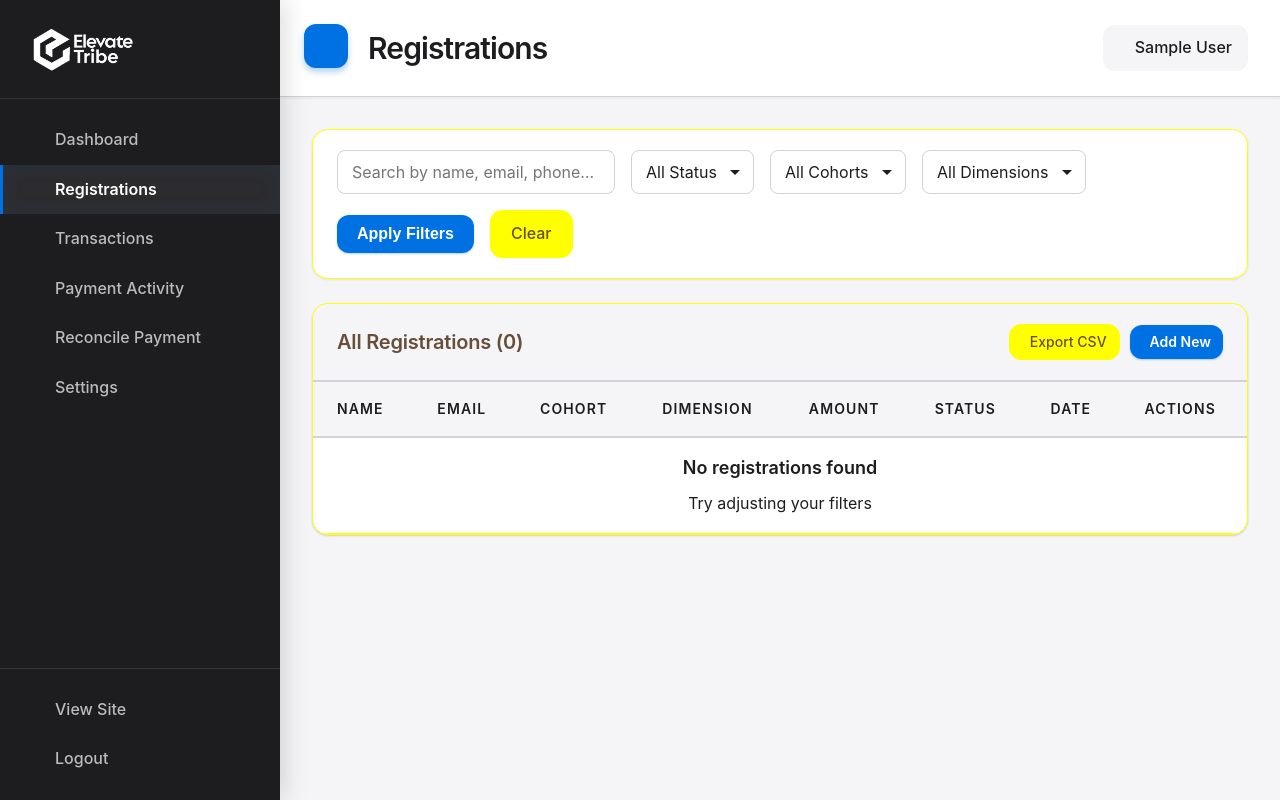
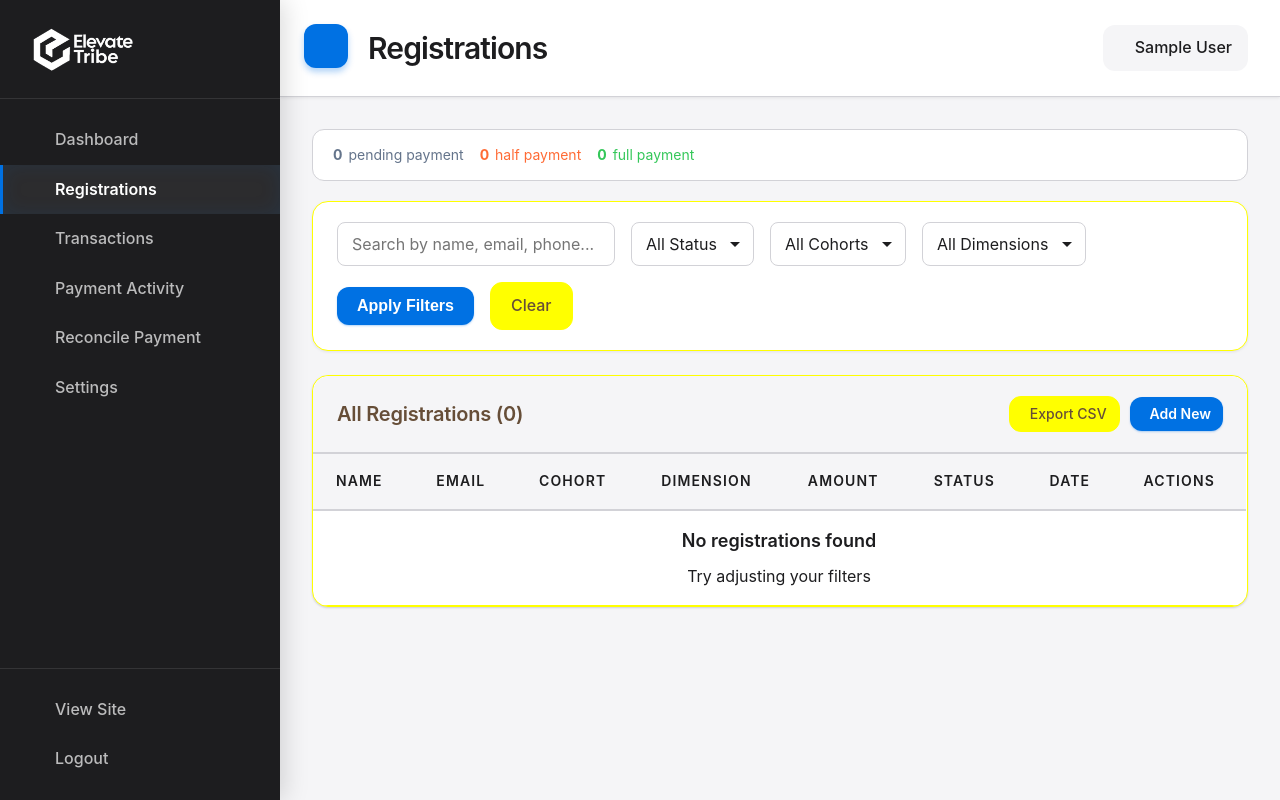
Before and after one commit to josueadimado/elevate_registration, a Django app: page /admin-panel/registrations/ in a window 1280 px wide. Run offline with Django 4.2, Linux system fonts and the light colour scheme; the visitor is signed in with stand-in values (Sample User, id 1); data that the repository does not hold is empty; some libraries are stand-ins or nearby versions.

Commit message:
Admin: show full/half/pending payment status, summary counts, and fix layout so content is not hidden

```diff
--- a/registrations/admin_views.py
+++ b/registrations/admin_views.py
@@ -141,6 +141,7 @@ def admin_dashboard(request):
 def admin_registrations(request):
     """
     View all registrations with filtering and search.
+    Shows payment type: Full paid, Half paid, Pending, and summary counts.
     """
     if not request.user.is_staff:
         messages.error(request, 'You do not have permission to access this page.')
@@ -152,6 +153,15 @@ def admin_registrations(request):
     search_query = request.GET.get('search', '')
     cohorts = Cohort.objects.filter(is_active=True)
     dimensions = Dimension.objects.filter(is_active=True)
+    # Payment summary counts (all registrations, no filters)
+    base = Registration.objects.all()
+    count_full_paid = base.filter(registration_fee_paid=True, course_fee_paid=True).count()
+    count_half_paid = base.filter(
+        Q(registration_fee_paid=True, course_fee_paid=False) |
+        Q(registration_fee_paid=False, course_fee_paid=True)
+    ).count()
+    count_pending = base.filter(registration_fee_paid=False, course_fee_paid=False).count()
+    count_failed = base.filter(status='FAILED').count()
     context = {
         'registrations': registrations,
         'cohorts': cohorts,
@@ -160,6 +170,10 @@ def admin_registrations(request):
         'cohort_filter': cohort_filter,
         'dimension_filter': dimension_filter,
         'search_query': search_query,
+        'count_full_paid': count_full_paid,
+        'count_half_paid': count_half_paid,
+        'count_pending': count_pending,
+        'count_failed': count_failed,
     }
     return render(request, 'registrations/admin/registrations.html', context)
 
@@ -168,6 +182,7 @@ def _get_filtered_registrations_queryset(request):
     """
     Returns the same filtered registrations queryset used on the list page.
     Used by admin_registrations and export_registrations.
+    Status filter: PAID (full), PENDING (no payment), HALF (half paid), FAILED.
     """
     registrations = Registration.objects.select_related(
         'cohort', 'dimension'
@@ -176,8 +191,17 @@ def _get_filtered_registrations_queryset(request):
     cohort_filter = request.GET.get('cohort', '')
     dimension_filter = request.GET.get('dimension', '')
     search_query = request.GET.get('search', '')
-    if status_filter:
-        registrations = registrations.filter(status=status_filter)
+    if status_filter == 'PAID':
+        registrations = registrations.filter(registration_fee_paid=True, course_fee_paid=True)
+    elif status_filter == 'PENDING':
+        registrations = registrations.filter(registration_fee_paid=False, course_fee_paid=False)
+    elif status_filter == 'HALF':
+        registrations = registrations.filter(
+            Q(registration_fee_paid=True, course_fee_paid=False) |
+            Q(registration_fee_paid=False, course_fee_paid=True)
+        )
+    elif status_filter == 'FAILED':
+        registrations = registrations.filter(status='FAILED')
     if cohort_filter:
         registrations = registrations.filter(cohort_id=cohort_filter)
     if dimension_filter:
--- a/registrations/templates/registrations/admin/base.html
+++ b/registrations/templates/registrations/admin/base.html
@@ -12,7 +12,7 @@
   <link rel="preconnect" href="https://fonts.gstatic.com" crossorigin />
   <link href="https://fonts.googleapis.com/css2?family=Inter:wght@300;400;500;600;700;800;900&display=swap" rel="stylesheet" />
   {% load static %}
-  <link rel="stylesheet" href="{% static 'css/admin.css' %}?v=13.0" />
+  <link rel="stylesheet" href="{% static 'css/admin.css' %}?v=14.0" />
   <style>
     /* Force remove yellow and ensure visibility - Comprehensive */
     thead, thead th, thead tr, th {
--- a/registrations/templates/registrations/admin/registrations.html
+++ b/registrations/templates/registrations/admin/registrations.html
@@ -5,6 +5,13 @@
 
 {% block content %}
 <div class="fade-in-up">
+  <!-- Payment summary: X pending, X half paid, X full paid -->
+  <div class="payment-summary-bar">
+    <span class="summary-item summary-pending"><strong>{{ count_pending }}</strong> pending payment</span>
+    <span class="summary-item summary-half"><strong>{{ count_half_paid }}</strong> half payment</span>
+    <span class="summary-item summary-full"><strong>{{ count_full_paid }}</strong> full payment</span>
+    {% if count_failed %}<span class="summary-item summary-failed"><strong>{{ count_failed }}</strong> failed</span>{% endif %}
+  </div>
   <!-- Filters -->
   <form method="get" class="filter-bar">
     <input
@@ -16,7 +23,8 @@
     >
     <select name="status" class="filter-select" onchange="this.form.submit()">
       <option value="">All Status</option>
-      <option value="PAID" {% if status_filter == 'PAID' %}selected{% endif %}>Paid</option>
+      <option value="PAID" {% if status_filter == 'PAID' %}selected{% endif %}>Full paid</option>
+      <option value="HALF" {% if status_filter == 'HALF' %}selected{% endif %}>Half paid</option>
       <option value="PENDING" {% if status_filter == 'PENDING' %}selected{% endif %}>Pending</option>
       <option value="FAILED" {% if status_filter == 'FAILED' %}selected{% endif %}>Failed</option>
     </select>
@@ -96,12 +104,16 @@
               {% endif %}
             </td>
             <td data-label="Status">
-              {% if registration.status == 'PAID' %}
-                <span class="badge badge-success">Paid</span>
-              {% elif registration.status == 'PENDING' %}
-                <span class="badge badge-warning">Pending</span>
+              {% if registration.status == 'FAILED' %}
+                <span class="badge badge-danger">Failed</span>
+              {% elif registration.registration_fee_paid and registration.course_fee_paid %}
+                <span class="badge badge-success">Full paid</span>
+              {% elif registration.registration_fee_paid %}
+                <span class="badge badge-warning" title="Registration fee paid; course fee pending">Half paid (reg)</span>
+              {% elif registration.course_fee_paid %}
+                <span class="badge badge-warning" title="Course fee paid; registration fee pending">Half paid (course)</span>
               {% else %}
-                <span class="badge badge-danger">Failed</span>
+                <span class="badge badge-pending">Pending</span>
               {% endif %}
             </td>
             <td data-label="Date">{{ registration.created_at|date:"M d, Y" }}</td>
@@ -138,6 +150,31 @@
 </div>
 
 <style>
+  .payment-summary-bar {
+    display: flex;
+    flex-wrap: wrap;
+    gap: 16px;
+    align-items: center;
+    margin-bottom: 20px;
+    padding: 14px 20px;
+    background: #fff;
+    border: 1px solid #d2d2d7;
+    border-radius: 12px;
+    font-size: 14px;
+    color: #1d1d1f;
+  }
+  .payment-summary-bar .summary-item { white-space: nowrap; }
+  .payment-summary-bar .summary-item strong { margin-right: 2px; }
+  .summary-pending { color: #64748b; }
+  .summary-half { color: #ff6b35; }
+  .summary-full { color: #34c759; }
+  .summary-failed { color: #ef4444; }
+  .badge-pending {
+    background: #f1f5f9;
+    color: #64748b;
+    border: 1px solid #e2e8f0;
+    font-weight: 600;
+  }
   .action-btn-view {
     background: #0071e3;
     color: white;
@@ -151,13 +188,11 @@
     transition: all 0.2s ease;
     text-decoration: none;
   }
-
   .action-btn-view:hover {
     background: #0077ed;
     transform: translateY(-1px);
     box-shadow: 0 4px 8px rgba(0, 113, 227, 0.2);
   }
-
   .action-buttons {
     display: flex;
     gap: 8px;
--- a/static/css/admin.css
+++ b/static/css/admin.css
@@ -375,16 +375,23 @@
   border-top: 1px solid hsla(0, 0%, 100%, 0.1);
 }
 
-/* Main Content */
+/* Main Content - allow shrinking so content can scroll, nothing hidden */
+.admin-wrapper {
+  min-width: 0;
+  overflow-x: hidden;
+  width: 100%;
+}
 .admin-main {
   flex: 1;
   margin-left: 280px;
   display: flex;
   flex-direction: column;
   min-height: 100vh;
+  min-width: 0; /* so flex child can shrink and show horizontal scroll inside .admin-content */
   transition: margin-left var(--transition-base);
-}
-
+  width: 100%;
+  overflow: hidden;
+}
 .admin-main.sidebar-collapsed {
   margin-left: 0;
 }
@@ -402,6 +409,8 @@
   min-height: 80px;
   display: flex;
   align-items: center;
+  flex-shrink: 0;
+  min-width: 0;
 }
 
 /* Adjust header padding when sidebar is collapsed */
@@ -449,6 +458,11 @@
 .admin-content {
   flex: 1;
   padding: 32px;
+  min-width: 0;
+  overflow-x: auto;
+  -webkit-overflow-scrolling: touch;
+  width: 100%;
+  box-sizing: border-box;
 }
 
 /* Messages */
@@ -841,6 +855,9 @@
 
 .table-content {
   overflow-x: auto;
+  -webkit-overflow-scrolling: touch;
+  max-width: 100%;
+  margin: 0 -1px; /* avoid double scrollbar */
 }
 
 table {
@@ -1201,6 +1218,13 @@ tbody tr:hover {
 
   .page-title {
     font-size: 24px !important;
+  }
+
+  /* Payment summary bar - wrap and stay visible */
+  .payment-summary-bar {
+    padding: 12px 16px !important;
+    gap: 12px !important;
+    font-size: 13px !important;
   }
 
   /* Stats grid - Single column on mobile */
```
